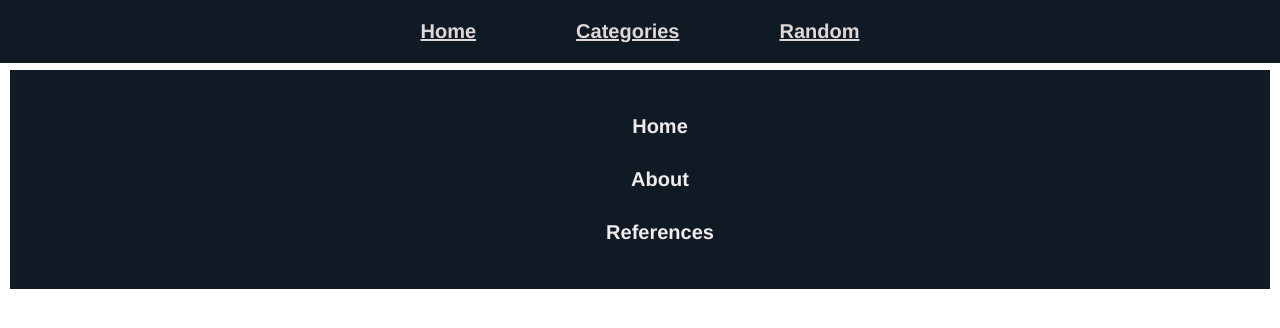
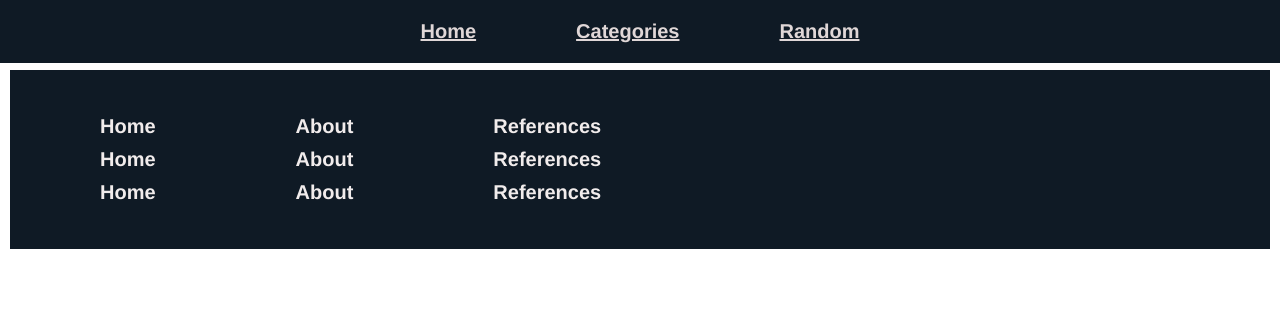
Before and after one commit to nazneen1022/Meal-Recipe, a Vue app: page / in a window 1280 px wide. Shown: the top 328 px of the page. Built offline with nearby package versions, Linux system fonts and the light colour scheme; the HTML template or start-up script is replaced by a standard one.

Commit message:
added dummy additional links to footer

```diff
--- a/src/components/Footer.vue
+++ b/src/components/Footer.vue
@@ -4,15 +4,21 @@
         <div id="navigation">
             <ul id="navlist">
                 <li><a href="/Products">Home</a></li>
+                <li><a href="/Products">Home</a></li>
+                <li><a href="/Products">Home</a></li>
             </ul>
         </div>
         <div id="navigation">
             <ul id="navlist">
                 <li><a href="/About">About</a></li>
+                <li><a href="/About">About</a></li>
+                <li><a href="/About">About</a></li>
             </ul>
         </div>
         <div id="navigation">
             <ul id="navlist">
+                <li><a href="/References">References</a></li>
+                <li><a href="/References">References</a></li>
                 <li><a href="/References">References</a></li>
             </ul>
         </div>
@@ -35,6 +41,7 @@
 
 #navigation {
     position: relative;
+    float: left;
 }
 
 #navlist li {
```
